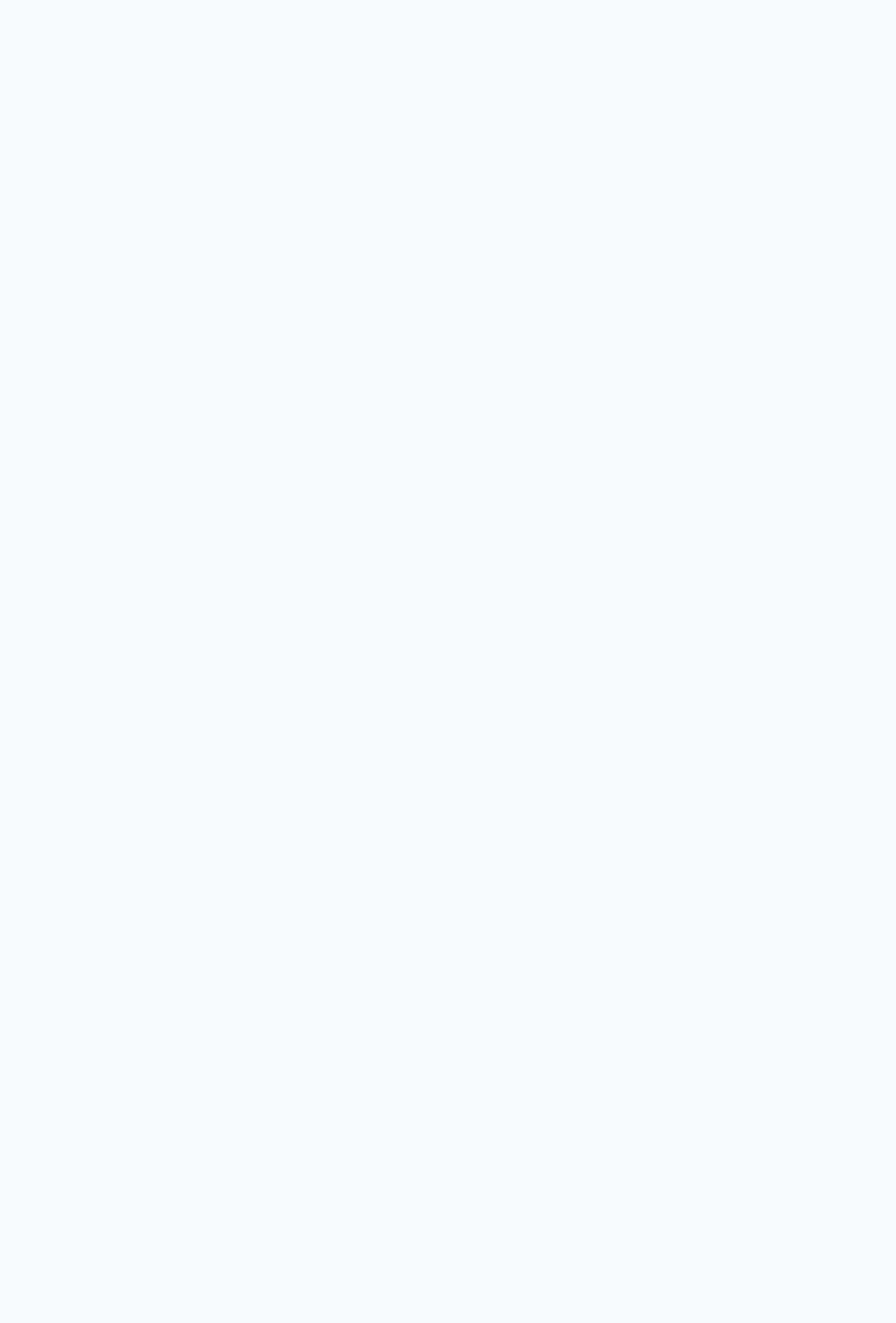
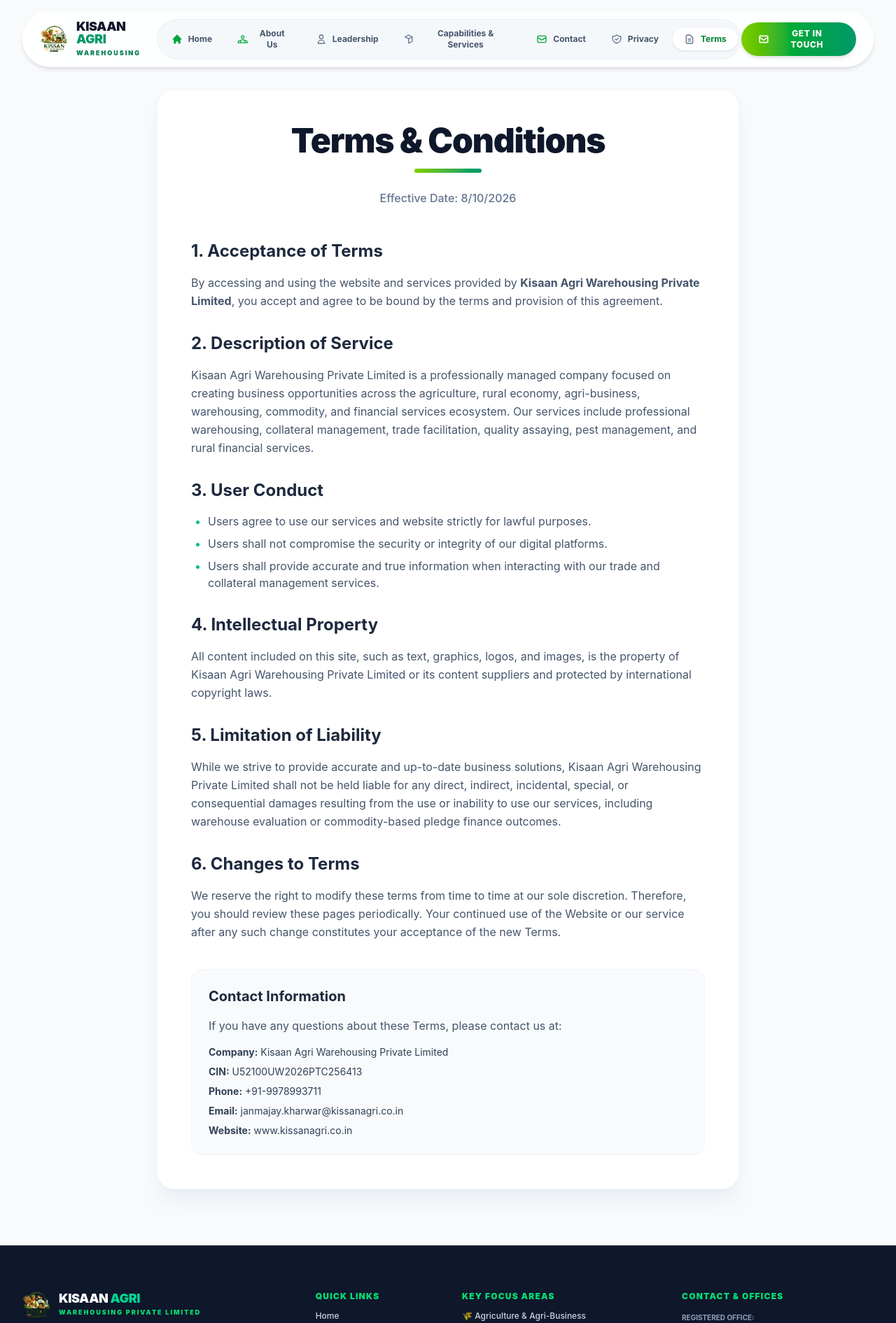
Before and after one commit to RC-Rahul-JS/farmer_producer-, a React (Vite) app: page /terms-conditions in a window 1280 px wide. Before the commit this address had no page. Shown: the top 1891 px of the page at 70% size. Before the commit the page ends 800 px from the top, so only its background shows below. Built offline with nearby package versions, Linux system fonts and the light colour scheme.

Commit message:
Add Terms & Conditions and update Navbar/Footer layout

```diff
--- a/src/App.jsx
+++ b/src/App.jsx
@@ -1,5 +1,5 @@
 import { useState, useEffect } from 'react'
-import { BrowserRouter as Router, Routes, Route, useLocation } from 'react-router-dom'
+import { BrowserRouter as Router, Routes, Route, useLocation, useNavigate } from 'react-router-dom'
 import Navbar from './components/Navbar'
 import Footer from './components/Footer'
 import HomePage from './pages/HomePage'
@@ -10,12 +10,18 @@
 import ServicesPage from './pages/ServicesPage'
 import ContactPage from './pages/ContactPage'
 import PrivacyPolicyPage from './pages/PrivacyPolicyPage'
+import TermsConditionsPage from './pages/TermsConditionsPage'
 
 function MainPage() {
   const [activeSection, setActiveSection] = useState('home')
   const location = useLocation()
+  const navigate = useNavigate()
 
   const scrollToSection = (id) => {
+    if (id.startsWith('/')) {
+      navigate(id)
+      return
+    }
     setActiveSection(id)
     document.getElementById(id)?.scrollIntoView({ behavior: 'smooth' })
   }
@@ -66,6 +72,7 @@
       <Routes>
         <Route path="/" element={<MainPage />} />
         <Route path="/privacy-policy" element={<PrivacyPolicyPage />} />
+        <Route path="/terms-conditions" element={<TermsConditionsPage />} />
       </Routes>
     </Router>
   )
--- a/src/components/Footer.jsx
+++ b/src/components/Footer.jsx
@@ -6,6 +6,8 @@
     { label: 'About & Leadership', id: 'about' },
     { label: 'Business Capabilities', id: 'services' },
     { label: 'Contact Us', id: 'contact' },
+    { label: 'Privacy Policy', id: '/privacy-policy' },
+    { label: 'Terms & Conditions', id: '/terms-conditions' },
   ]
 
   return (
@@ -90,8 +92,8 @@
         {/* Bottom */}
         <div className="mt-12 pt-6 border-t border-slate-800 flex flex-col sm:flex-row items-center justify-between text-xs text-slate-500 gap-4">
           <div>© {new Date().getFullYear()} Kisaan Agri Warehousing Private Limited. All Rights Reserved.</div>
-          <div className="flex items-center gap-4 text-[11px]">
-            <span>Agriculture</span> • <span>Rural Business</span> • <span>Warehousing</span> • <span>Agri-Finance</span> • <Link to="/privacy-policy" className="hover:text-green-400 transition-colors">Privacy Policy</Link>
+          <div className="flex items-center flex-wrap justify-center sm:justify-end gap-x-4 gap-y-2 text-[11px]">
+            <span>Agriculture</span> • <span>Rural Business</span> • <span>Warehousing</span> • <span>Agri-Finance</span>
           </div>
         </div>
       </div>
--- a/src/components/Navbar.jsx
+++ b/src/components/Navbar.jsx
@@ -47,6 +47,16 @@
       id: 'contact',
       label: 'Contact',
       icon: <svg className="w-4 h-4 text-green-600" fill="none" viewBox="0 0 24 24" stroke="currentColor" strokeWidth="2"><path strokeLinecap="round" strokeLinejoin="round" d="M3 8l7.89 5.26a2 2 0 002.22 0L21 8M5 19h14a2 2 0 002-2V7a2 2 0 00-2-2H5a2 2 0 00-2 2v10a2 2 0 002 2z" /></svg>,
+    },
+    {
+      id: '/privacy-policy',
+      label: 'Privacy',
+      icon: <svg className="w-4 h-4 text-slate-500" fill="none" viewBox="0 0 24 24" stroke="currentColor" strokeWidth="2"><path strokeLinecap="round" strokeLinejoin="round" d="M9 12l2 2 4-4m5.618-4.016A11.955 11.955 0 0112 2.944a11.955 11.955 0 01-8.618 3.04A12.02 12.02 0 003 9c0 5.591 3.824 10.29 9 11.622 5.176-1.332 9-6.03 9-11.622 0-1.042-.133-2.052-.382-3.016z" /></svg>,
+    },
+    {
+      id: '/terms-conditions',
+      label: 'Terms',
+      icon: <svg className="w-4 h-4 text-slate-500" fill="none" viewBox="0 0 24 24" stroke="currentColor" strokeWidth="2"><path strokeLinecap="round" strokeLinejoin="round" d="M9 12h6m-6 4h6m2 5H7a2 2 0 01-2-2V5a2 2 0 012-2h5.586a1 1 0 01.707.293l5.414 5.414a1 1 0 01.293.707V19a2 2 0 01-2 2z" /></svg>,
     },
   ]
 
--- /dev/null
+++ b/src/pages/TermsConditionsPage.jsx
@@ -0,0 +1,102 @@
+import React, { useEffect } from 'react';
+import Navbar from '../components/Navbar';
+import Footer from '../components/Footer';
+import { useLocation, useNavigate } from 'react-router-dom';
+
+export default function TermsConditionsPage() {
+  const navigate = useNavigate();
+
+  useEffect(() => {
+    window.scrollTo(0, 0);
+  }, []);
+
+  const handleNavClick = (id) => {
+    if (id.startsWith('/')) {
+      navigate(id);
+      return;
+    }
+    navigate(`/?section=${id}`);
+  };
+
+  return (
+    <div className="min-h-screen bg-slate-50 font-sans text-slate-900 selection:bg-green-500 selection:text-white">
+      <Navbar activeSection="/terms-conditions" scrollToSection={handleNavClick} />
+
+      <main className="pt-32 pb-20 px-4 lg:px-8 max-w-4xl mx-auto relative z-10">
+        <div className="bg-white rounded-3xl p-8 md:p-12 shadow-xl shadow-slate-200/50 border border-slate-100">
+          <div className="text-center mb-12">
+            <h1 className="text-3xl md:text-5xl font-black text-slate-900 tracking-tight mb-4">
+              Terms & Conditions
+            </h1>
+            <div className="w-24 h-1.5 bg-gradient-to-r from-lime-500 to-emerald-600 rounded-full mx-auto mb-6"></div>
+            <p className="text-slate-500 font-medium">
+              Effective Date: {new Date().toLocaleDateString()}
+            </p>
+          </div>
+
+          <div className="prose prose-slate prose-green max-w-none text-slate-600 space-y-8">
+            <section>
+              <h2 className="text-2xl font-bold text-slate-800 mb-4">1. Acceptance of Terms</h2>
+              <p className="leading-relaxed">
+                By accessing and using the website and services provided by <strong>Kisaan Agri Warehousing Private Limited</strong>, you accept and agree to be bound by the terms and provision of this agreement.
+              </p>
+            </section>
+
+            <section>
+              <h2 className="text-2xl font-bold text-slate-800 mb-4">2. Description of Service</h2>
+              <p className="leading-relaxed">
+                Kisaan Agri Warehousing Private Limited is a professionally managed company focused on creating business opportunities across the agriculture, rural economy, agri-business, warehousing, commodity, and financial services ecosystem. Our services include professional warehousing, collateral management, trade facilitation, quality assaying, pest management, and rural financial services.
+              </p>
+            </section>
+
+            <section>
+              <h2 className="text-2xl font-bold text-slate-800 mb-4">3. User Conduct</h2>
+              <ul className="list-disc pl-6 space-y-2 marker:text-emerald-500">
+                <li>Users agree to use our services and website strictly for lawful purposes.</li>
+                <li>Users shall not compromise the security or integrity of our digital platforms.</li>
+                <li>Users shall provide accurate and true information when interacting with our trade and collateral management services.</li>
+              </ul>
+            </section>
+
+            <section>
+              <h2 className="text-2xl font-bold text-slate-800 mb-4">4. Intellectual Property</h2>
+              <p className="leading-relaxed">
+                All content included on this site, such as text, graphics, logos, and images, is the property of Kisaan Agri Warehousing Private Limited or its content suppliers and protected by international copyright laws.
+              </p>
+            </section>
+
+            <section>
+              <h2 className="text-2xl font-bold text-slate-800 mb-4">5. Limitation of Liability</h2>
+              <p className="leading-relaxed">
+                While we strive to provide accurate and up-to-date business solutions, Kisaan Agri Warehousing Private Limited shall not be held liable for any direct, indirect, incidental, special, or consequential damages resulting from the use or inability to use our services, including warehouse evaluation or commodity-based pledge finance outcomes.
+              </p>
+            </section>
+
+            <section>
+              <h2 className="text-2xl font-bold text-slate-800 mb-4">6. Changes to Terms</h2>
+              <p className="leading-relaxed">
+                We reserve the right to modify these terms from time to time at our sole discretion. Therefore, you should review these pages periodically. Your continued use of the Website or our service after any such change constitutes your acceptance of the new Terms.
+              </p>
+            </section>
+
+            <section className="bg-slate-50 p-6 rounded-2xl border border-slate-100 mt-10">
+              <h2 className="text-xl font-bold text-slate-800 mb-4">Contact Information</h2>
+              <p className="text-slate-600 mb-4">
+                If you have any questions about these Terms, please contact us at:
+              </p>
+              <div className="space-y-2 text-sm text-slate-700">
+                <p><strong>Company:</strong> Kisaan Agri Warehousing Private Limited</p>
+                <p><strong>CIN:</strong> U52100UW2026PTC256413</p>
+                <p><strong>Phone:</strong> +91-9978993711</p>
+                <p><strong>Email:</strong> janmajay.kharwar@kissanagri.co.in</p>
+                <p><strong>Website:</strong> www.kissanagri.co.in</p>
+              </div>
+            </section>
+          </div>
+        </div>
+      </main>
+
+      <Footer scrollToSection={handleNavClick} />
+    </div>
+  );
+}
```
